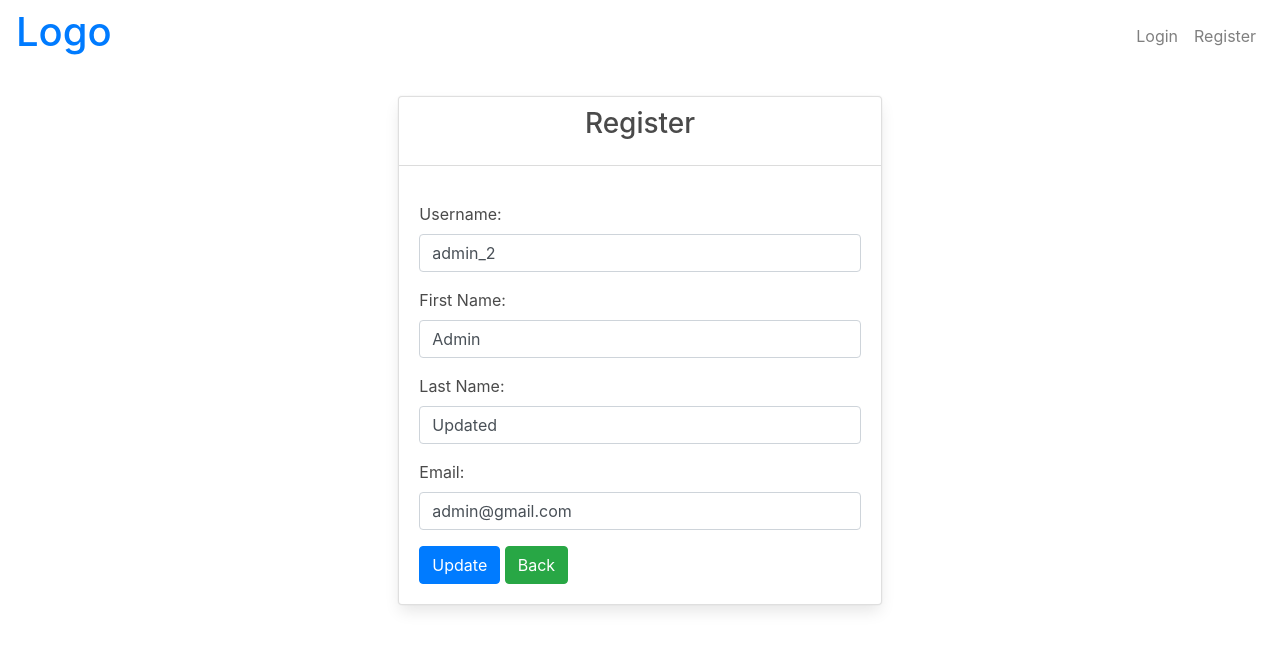
After one commit to princevishwa4/Django-channels_chatapp, a Django app: page /auth/update/1 in a window 1280 px wide. The commit adds this page. Shown: the top 650 px of the page. Run offline with Django 3.2, Linux system fonts and the light colour scheme; data comes from the database, SQL or seed files in the repository; both versions use the stored data as it was after the commit; some libraries are stand-ins or nearby versions.

Commit message:
enhanced project

```diff
--- a/account/forms.py
+++ b/account/forms.py
@@ -23,3 +23,45 @@ class LoginForm(AuthenticationForm, MathCaptchaField):
 	username = UsernameField(widget=forms.TextInput(attrs={'autofocus' : True, 'class' : 'form-control'}))
 	password = forms.CharField(strip=False, widget=forms.PasswordInput(attrs={'autocomplete' : 'current-password', 'class' : 'form-control'}))
 	captcha = MathCaptchaField(widget=MathCaptchaWidget(question_tmpl="What is the result of %(num1)i %(operator)s %(num2)i?"))
+
+
+class UpdateForm(forms.ModelForm):
+	# username = forms.CharField(required=True, widget=forms.TextInput(attrs={'class' : 'form-control'}))
+	# first_name = forms.CharField(required=True, widget=forms.TextInput(attrs={'class' : 'form-control'}))
+	# last_name = forms.CharField(required=True, widget=forms.TextInput(attrs={'class' : 'form-control'}))
+	# email = forms.EmailField(required=True, widget=forms.TextInput(attrs={'class' : 'form-control'}))
+
+	class Meta:
+		model = User
+		fields = ['username', 'first_name', 'last_name', 'email']
+		labels = {'first_name' : 'First Name', 'last_name' : 'Last Name', 'email' : 'Email'}
+		widgets = {'username' : forms.TextInput(attrs={'class' : 'form-control'}),
+					'first_name' : forms.TextInput(attrs={'class' : 'form-control'}),
+					'last_name' : forms.TextInput(attrs={'class' : 'form-control'}),
+					'email' : forms.EmailInput(attrs={'class' : 'form-control'})}
+
+	def clean_username(self):
+		username = self.cleaned_data.get('username')
+		print(self.instance.id)
+		try:
+			account = User.objects.exclude(id=self.instance.id).get(username=username)
+		except User.DoesNotExist:
+			return username
+		raise forms.ValidationError('Username is already been used by another user.')
+
+	def clean_email(self):
+		email = self.cleaned_data.get('email')
+		try:
+			account = User.objects.exclude(id=self.instance.id).get(email=email)
+		except User.DoesNotExist:
+			return email
+		raise forms.ValidationError('Email is already been used by another user.')
+
+	def save(self, commit=True):
+		user = super(UpdateForm, self).save(commit=False)
+		user.username = self.cleaned_data['username']
+		user.email = self.cleaned_data['email'].lower()
+
+		if commit:
+			user.save()
+		return user
--- /dev/null
+++ b/account/templates/account/update.html
@@ -0,0 +1,27 @@
+{% extends 'base.html' %}
+
+{% block content %}
+	<div class="col-sm-5 m-auto">
+		{% if form.non_field_errors %}
+			{% for error in form.non_field_errors %}
+				<p class="alert alert-danger my-3">{{error}}</p>
+			{% endfor %}
+		{% endif %}
+		<div class="card card-custom mx-4 mb-3 m-auto">
+			<h3 style="text-align: center; margin-top: 10px;">Register</h3>
+			<hr />
+			<div class="card-body">
+				<form method="POST" novalidate>
+					{% csrf_token %}
+					{% for elements in form %}
+						<div class="form-group">
+							{{elements.label_tag}} {{elements}} <small class="text-danger">{{elements.errors | striptags}}</small>
+						</div>
+					{% endfor %}
+					<input type="submit" value="Update" class="btn btn-primary">
+					<a href="{% url 'chat:home' %}" class="btn btn-success">Back</a>
+				</form>
+			</div>
+		</div>
+	</div>
+{% endblock content %}
--- a/account/urls.py
+++ b/account/urls.py
@@ -3,6 +3,7 @@ from account.views import (
     login_view,
     register_view,
     logout_view,
+    update_view,
 )
 
 
@@ -10,4 +11,5 @@ urlpatterns = [
     path('login/', login_view, name="login"),
     path('register/', register_view, name="register"),
     path('logout/', logout_view, name="logout"),
+    path('update/<int:id>', update_view, name="update"),
 ]
--- a/account/views.py
+++ b/account/views.py
@@ -1,9 +1,10 @@
 from django.contrib import messages
 from django.contrib.auth import login, logout, authenticate
+from django.contrib.auth.models import User
 from django.http import HttpResponseRedirect
 from django.shortcuts import render, redirect
 
-from account.forms import LoginForm, RegisterForm
+from account.forms import LoginForm, RegisterForm, UpdateForm
 
 
 def login_view(request):
@@ -48,3 +49,21 @@ def register_view(request):
 def logout_view(request):
     logout(request)
     return redirect("login")
+
+
+def update_view(request, id):
+    context = {}
+
+    if request.method == 'POST':
+        user = User.objects.get(id=id)
+        form = UpdateForm(request.POST, instance=user)
+        if form.is_valid():
+            messages.success(request, "Profile Updated Successfully.")
+            form.save()
+            return redirect("chat:home")
+    else:
+        user = User.objects.get(id=id)
+        form = UpdateForm(instance=user)
+
+    context['form'] = form
+    return render(request, 'account/update.html', context)
--- a/chat/models.py
+++ b/chat/models.py
@@ -1,7 +1,7 @@
 from django.db import models
 
 class Room(models.Model):
-    name = models.CharField(max_length=1000)
+    name = models.CharField(max_length=1000, unique=True)
 
     def __str__(self):
         return self.name
--- a/chat/views.py
+++ b/chat/views.py
@@ -24,7 +24,11 @@ def room(request, room_name, *args, **kwargs):
         for name in room_names:
             if name.id == int(room_name):
                 roomname = name.name
+
     else:
         roomname = room_name
+        if not Room.objects.filter(name=roomname).exists():
+            room = Room(name=roomname)
+            room.save()
     messages = Message.objects.filter(room=roomname)
     return render(request, "chat/room.html", {'room_name': roomname, 'username': request.user.username, 'messages': messages})
--- a/templates/snippets/header.html
+++ b/templates/snippets/header.html
@@ -7,7 +7,7 @@
                 Logo
             </a>
         </h1>
-        <div class="collapse navbar-collapse" id="navbarSupportedContent">
+        <div class="collapse navbar-collapse collapse.show" id="navbarSupportedContent">
             <ul class="navbar-nav ml-auto">
                 {% if not request.user.is_authenticated %}
                     <li class="nav-item">
```
Also changed, not shown: chat/templates/chat/home.html (+15 -0 lines), chat/migrations/0001_initial.py, chat/migrations/0002_alter_message_username.py (added), chat/migrations/0002_message.py (deleted), db.sqlite3.
